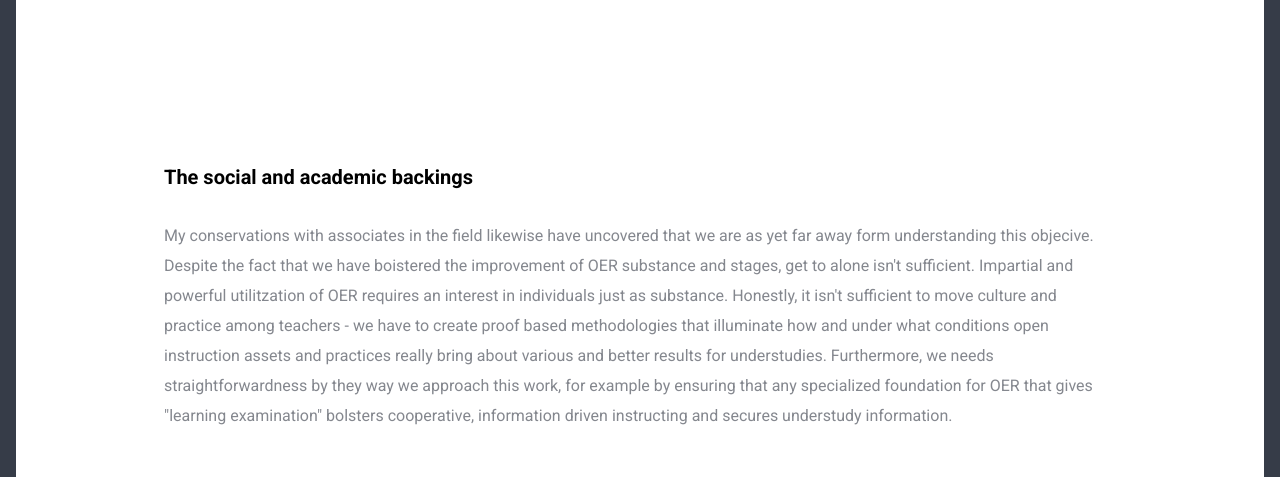
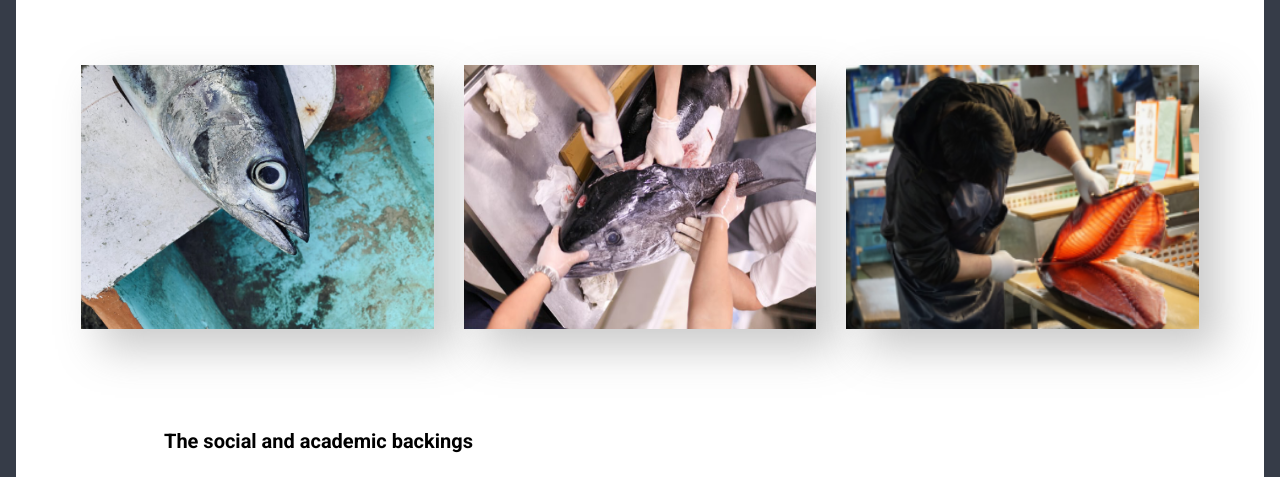
Before and after one commit to TPHL1611/BNT_Machinery, a plain HTML site: page pages/Gioi_Thieu.html in a window 1280 px wide. Shown: the part 1211-1688 px from the top of the page. Drawn offline with Linux system fonts and the light colour scheme; files whose address does not match are found by name.

Commit message:
page Gioi Thieu

```diff
--- a/pages/Gioi_Thieu.html
+++ b/pages/Gioi_Thieu.html
@@ -85,9 +85,9 @@
                     <p class="introduction-page__content--content">Perhaps the best an asspect of my responsibilities is finding a good pace various inviduals who are profoundly dedicated to supporting teachers and understudies. Now and again it's grantees who have been dealing with Open Educational Resources (OER) activities for quite a while, and I love gaining from their experiences about how their work has advanced throught the years. As a major aspect of the invigorate of Hewlett's OER metho dology this year, I additionally have attempted to be increasingly purposeful about tuning in to individuals who are new to open instruction, or who are insterested yet doubtful about the capability of OER to address the most squeezing difficulties in training. This encourages me to find out about ways we can improve and fortify how we bolster gatherings to propel open training.</p>
                 </div>
                 <div class="introduction-page__img">
-                    <img src="./assets/img/blog-3.png" alt="">
-                    <img src="./assets/img/blog-2.png" alt="">
-                    <img src="./assets/img/blog-1.png" alt="">
+                    <img src="../assets/img/blog-3.png" alt="">
+                    <img src="../assets/img/blog-2.png" alt="">
+                    <img src="../assets/img/blog-1.png" alt="">
                 </div>
                 <div class="introduction-page__content pd-68-148">
                     <p class="introduction-page__content--header">The social and academic backings</p>
```
